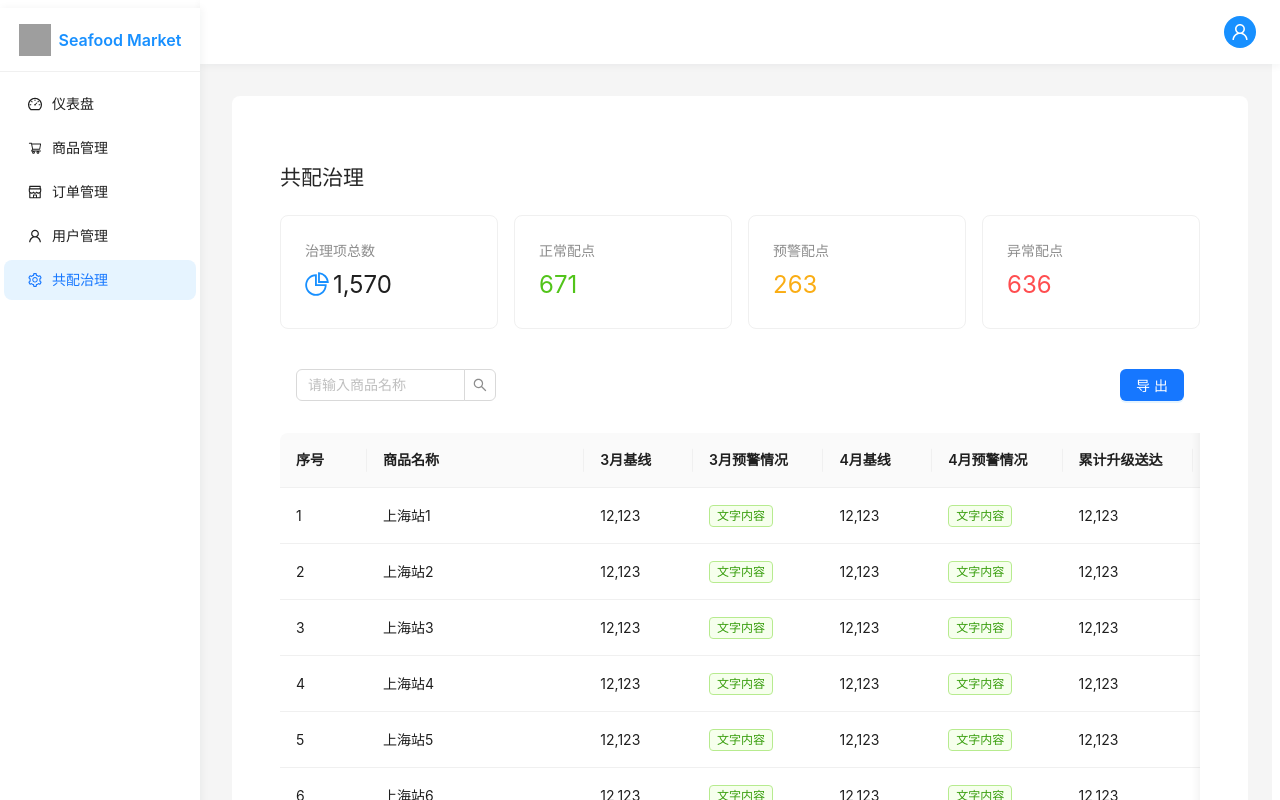
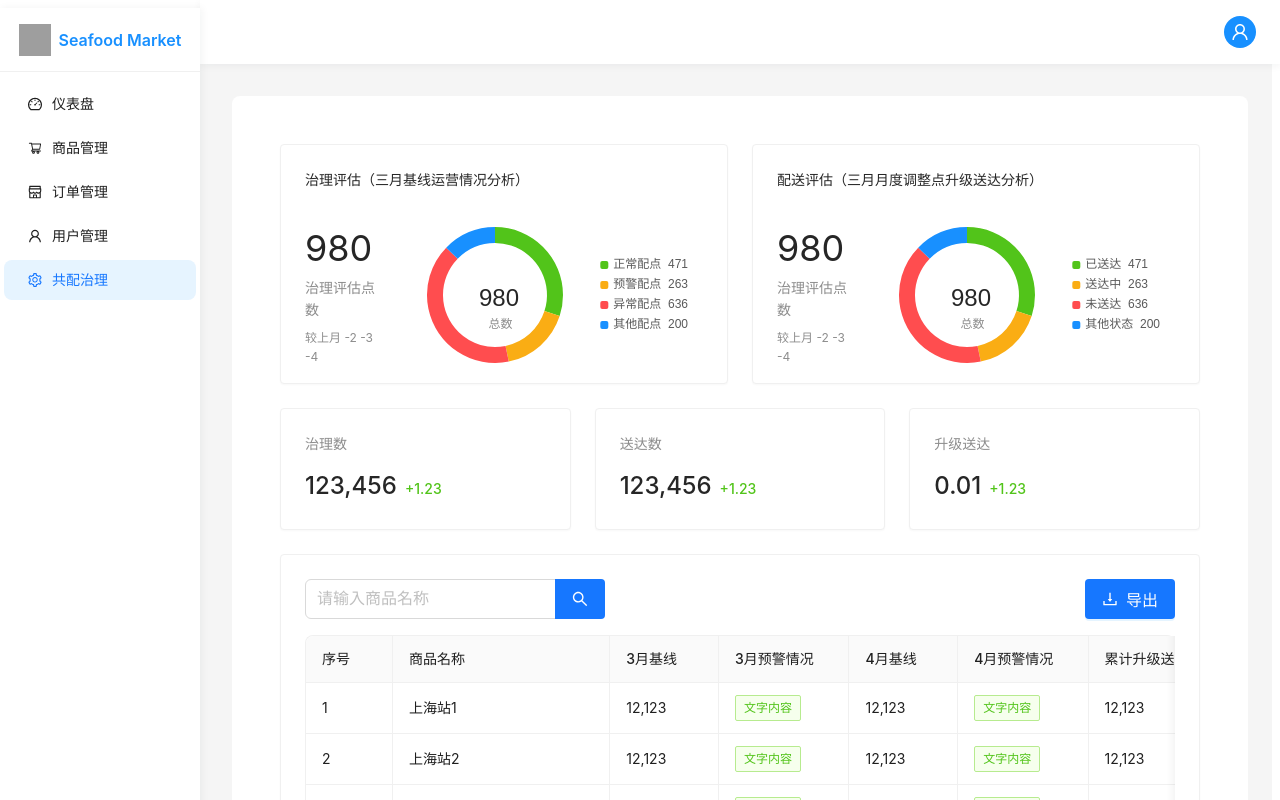
Before and after one commit to zzjdegit/seafood-marketplace-backend-react-ts, a React (Create React App) app: page /config-management in a window 1280 px wide. Shown: the top 800 px of the page. Built offline with nearby package versions, Linux system fonts and the light colour scheme; grey boxes are pictures that could not be loaded.

Commit message:
feat:调试共配治理模块的样式

```diff
--- a/package.json
+++ b/package.json
@@ -14,6 +14,8 @@
     "@ant-design/plots": "^2.3.3",
     "antd": "^5.15.0",
     "axios": "^1.6.7",
+    "echarts": "^5.6.0",
+    "echarts-for-react": "^3.0.2",
     "react": "^18.2.0",
     "react-dom": "^18.2.0",
     "react-query": "^3.39.3",
--- a/src/components/ConfigManagement/index.module.less
+++ b/src/components/ConfigManagement/index.module.less
@@ -1,45 +1,137 @@
-.config-management {
+.configManagement {
   padding: 24px;
 
-  h2 {
+  .overviewSection {
+    .overviewCard {
+      height: 240px;
+      background: #fff;
+
+      .cardTitle {
+        font-size: 14px;
+        color: rgba(0, 0, 0, 0.85);
         margin-bottom: 24px;
-    color: rgba(0, 0, 0, 0.85);
-    font-weight: 500;
       }
 
-  .statistics-row {
-    margin-bottom: 24px;
+      .cardContent {
+        display: flex;
+        justify-content: space-between;
+        align-items: center;
+        padding-bottom: 24px;
+        position: relative;
 
-    .ant-card {
-      border-radius: 8px;
+        .mainStats {
+          .number {
+            font-size: 36px;
+            color: rgba(0, 0, 0, 0.85);
+            line-height: 1.4;
+            margin-bottom: 4px;
+          }
 
+          .label {
+            color: rgba(0, 0, 0, 0.45);
+            font-size: 14px;
+
+            .subLabel {
+              margin-top: 8px;
+              font-size: 12px;
+            }
+          }
+        }
+
+        .pieChart {
+          position: relative;
+          flex: 1;
+          display: flex;
+          justify-content: flex-start;
+          align-items: center;
+          margin-right: 0;
+          min-width: 320px;
+        }
+      }
+    }
+
+    .statsCard {
+      :global {
+        .ant-statistic {
           .ant-statistic-title {
             color: rgba(0, 0, 0, 0.45);
             font-size: 14px;
+            margin-bottom: 12px;
           }
 
           .ant-statistic-content {
             color: rgba(0, 0, 0, 0.85);
             font-size: 24px;
+            font-weight: 500;
+
+            .ant-statistic-content-suffix {
+              font-size: 14px;
+              margin-left: 8px;
+            }
+          }
         }
       }
     }
 
-  .table-operations {
-    background: #fff;
-    padding: 16px;
-    border-radius: 8px;
+    .trend {
+      color: #52c41a;
+      font-size: 14px;
+    }
+  }
+
+  .tableOperations {
     margin-bottom: 16px;
+
+    :global {
+      .ant-input-search {
+        .ant-input {
+          border-radius: 4px;
+        }
+
+        .ant-input-search-button {
+          border-radius: 0 4px 4px 0;
+          height: 40px;
+        }
+      }
+
+      .ant-btn {
+        border-radius: 4px;
+        height: 40px;
+        padding: 0 16px;
+      }
+    }
+  }
+
+  :global {
+    .ant-card {
+      border-radius: 4px;
+      box-shadow: 0 1px 2px 0 rgba(0, 0, 0, 0.03);
     }
 
     .ant-table-wrapper {
-    background: #fff;
-    padding: 16px;
-    border-radius: 8px;
+      .ant-table {
+        border-radius: 4px;
 
         .ant-table-thead > tr > th {
           background: #fafafa;
           font-weight: 500;
+          padding: 12px 16px;
+        }
+
+        .ant-table-tbody > tr > td {
+          padding: 12px 16px;
+        }
+      }
+
+      .ant-table-pagination {
+        margin: 16px 0;
+      }
+    }
+
+    .ant-tag {
+      border-radius: 2px;
+      padding: 2px 8px;
+      font-size: 12px;
     }
   }
 }
--- a/src/components/ConfigManagement/index.tsx
+++ b/src/components/ConfigManagement/index.tsx
@@ -1,8 +1,9 @@
 import React, { useState, useEffect } from 'react';
 import { Card, Row, Col, Table, Input, Button, Tag, Statistic } from 'antd';
-import { PieChartOutlined, SearchOutlined } from '@ant-design/icons';
+import { SearchOutlined, DownloadOutlined } from '@ant-design/icons';
 import type { TablePaginationConfig } from 'antd/es/table';
 import type { FilterValue, SorterResult } from 'antd/es/table/interface';
+import ReactECharts from 'echarts-for-react';
 import styles from './index.module.less';
 
 interface ConfigStatistics {
@@ -10,6 +11,9 @@ interface ConfigStatistics {
   normalConfigs: number;
   warningConfigs: number;
   errorConfigs: number;
+  deliveryCount: number;
+  deliveryRate: number;
+  upgradeRate: number;
 }
 
 interface ConfigData {
@@ -30,13 +34,24 @@ interface ConfigData {
 const ConfigManagement: React.FC = () => {
   const [loading, setLoading] = useState(false);
   const [statistics, setStatistics] = useState<ConfigStatistics>({
-    totalConfigs: 1570,
+    totalConfigs: 980,
     normalConfigs: 671,
     warningConfigs: 263,
-    errorConfigs: 636
+    errorConfigs: 636,
+    deliveryCount: 123456,
+    deliveryRate: 123456,
+    upgradeRate: 0.01
   });
   const [searchText, setSearchText] = useState('');
   const [data, setData] = useState<ConfigData[]>([]);
+  const [pagination, setPagination] = useState<TablePaginationConfig>({
+    current: 1,
+    pageSize: 10,
+    total: 0,
+    showSizeChanger: true,
+    showQuickJumper: true,
+    showTotal: (total) => `共 ${total} 条`,
+  });
 
   useEffect(() => {
     // 模拟加载数据
@@ -56,150 +71,359 @@ const ConfigManagement: React.FC = () => {
       failureTime: '文字内容',
     }));
     setData(mockData);
+    setPagination(prev => ({ ...prev, total: mockData.length }));
     setLoading(false);
   }, []);
 
   const handleSearch = (value: string) => {
     setSearchText(value);
-    const filteredData = data.filter(item =>
-      item.name.toLowerCase().includes(value.toLowerCase())
-    );
-    setData(filteredData);
+    // 实现搜索逻辑
   };
+
+  const handleTableChange = (
+    pagination: TablePaginationConfig,
+    filters: Record<string, FilterValue | null>,
+    sorter: SorterResult<ConfigData> | SorterResult<ConfigData>[]
+  ) => {
+    setPagination(pagination);
+    // 实现表格变化逻辑
+  };
+
+  const handleExport = () => {
+    // 实现导出逻辑
+  };
+
+  const getGovernancePieOption = () => ({
+    tooltip: {
+      trigger: 'item',
+      formatter: '{b}: {c} ({d}%)'
+    },
+    legend: {
+      show: true,
+      orient: 'vertical',
+      right: 10,
+      top: 'middle',
+      itemWidth: 8,
+      itemHeight: 8,
+      itemGap: 8,
+      textStyle: {
+        fontSize: 12,
+        color: 'rgba(0, 0, 0, 0.65)'
+      },
+      formatter: (name: string) => {
+        const data = [
+          { name: '正常配点', value: 471 },
+          { name: '预警配点', value: 263 },
+          { name: '异常配点', value: 636 },
+          { name: '其他配点', value: 200 }
+        ];
+        const item = data.find(item => item.name === name);
+        return `${name}  ${item?.value}`;
+      }
+    },
+    graphic: {
+      elements: [
+        {
+          type: 'text',
+          left: '30%',
+          top: '45%',
+          style: {
+            text: '980',
+            fontSize: 24,
+            fontWeight: 'normal',
+            lineDash: [0, 200],
+            lineDashOffset: 0,
+            fill: 'rgba(0,0,0,0.85)',
+            textAlign: 'center'
+          }
+        },
+        {
+          type: 'text',
+          left: '33%',
+          top: '65%',
+          style: {
+            text: '总数',
+            fontSize: 12,
+            fontWeight: 'normal',
+            fill: 'rgba(0,0,0,0.45)',
+            textAlign: 'center'
+          }
+        }
+      ]
+    },
+    color: ['#52C41A', '#FAAD14', '#FF4D4F', '#1890FF'],
+    series: [
+      {
+        name: '治理评估',
+        type: 'pie',
+        radius: ['65%', '85%'],
+        center: ['35%', '50%'],
+        avoidLabelOverlap: false,
+        label: {
+          show: false
+        },
+        labelLine: {
+          show: false
+        },
+        data: [
+          { value: 471, name: '正常配点' },
+          { value: 263, name: '预警配点' },
+          { value: 636, name: '异常配点' },
+          { value: 200, name: '其他配点' }
+        ]
+      }
+    ]
+  });
+
+  const getDeliveryPieOption = () => ({
+    tooltip: {
+      trigger: 'item',
+      formatter: '{b}: {c} ({d}%)'
+    },
+    legend: {
+      show: true,
+      orient: 'vertical',
+      right: 10,
+      top: 'middle',
+      itemWidth: 8,
+      itemHeight: 8,
+      itemGap: 8,
+      textStyle: {
+        fontSize: 12,
+        color: 'rgba(0, 0, 0, 0.65)'
+      },
+      formatter: (name: string) => {
+        const data = [
+          { name: '已送达', value: 471 },
+          { name: '送达中', value: 263 },
+          { name: '未送达', value: 636 },
+          { name: '其他状态', value: 200 }
+        ];
+        const item = data.find(item => item.name === name);
+        return `${name}  ${item?.value}`;
+      }
+    },
+    graphic: {
+      elements: [
+        {
+          type: 'text',
+          left: '30%',
+          top: '45%',
+          style: {
+            text: '980',
+            fontSize: 24,
+            fontWeight: 'normal',
+            lineDash: [0, 200],
+            lineDashOffset: 0,
+            fill: 'rgba(0,0,0,0.85)',
+            textAlign: 'center'
+          }
+        },
+        {
+          type: 'text',
+          left: '33%',
+          top: '65%',
+          style: {
+            text: '总数',
+            fontSize: 12,
+            fontWeight: 'normal',
+            fill: 'rgba(0,0,0,0.45)',
+            textAlign: 'center'
+          }
+        }
+      ]
+    },
+    color: ['#52C41A', '#FAAD14', '#FF4D4F', '#1890FF'],
+    series: [
+      {
+        name: '配送评估',
+        type: 'pie',
+        radius: ['65%', '85%'],
+        center: ['35%', '50%'],
+        avoidLabelOverlap: false,
+        label: {
+          show: false
+        },
+        labelLine: {
+          show: false
+        },
+        data: [
+          { value: 471, name: '已送达' },
+          { value: 263, name: '送达中' },
+          { value: 636, name: '未送达' },
+          { value: 200, name: '其他状态' }
+        ]
+      }
+    ]
+  });
 
   const columns = [
     {
       title: '序号',
       dataIndex: 'id',
-      key: 'id',
       width: 80,
+      fixed: 'left' as const,
     },
     {
       title: '商品名称',
       dataIndex: 'name',
-      key: 'name',
       width: 200,
+      fixed: 'left' as const,
     },
     {
       title: '3月基线',
       dataIndex: 'march',
-      key: 'march',
       width: 100,
     },
     {
       title: '3月预警情况',
       dataIndex: 'marchWarning',
-      key: 'marchWarning',
       width: 120,
       render: (text: string) => (
-        <Tag color={text === '文字内容' ? 'green' : 'red'}>{text}</Tag>
+        <Tag color="success">{text}</Tag>
       ),
     },
     {
       title: '4月基线',
       dataIndex: 'april',
-      key: 'april',
       width: 100,
     },
     {
       title: '4月预警情况',
       dataIndex: 'aprilWarning',
-      key: 'aprilWarning',
       width: 120,
       render: (text: string) => (
-        <Tag color={text === '文字内容' ? 'green' : 'red'}>{text}</Tag>
+        <Tag color="success">{text}</Tag>
       ),
     },
     {
       title: '累计升级送达',
       dataIndex: 'totalDelivery',
-      key: 'totalDelivery',
       width: 120,
     },
     {
       title: '升级送达状态',
       dataIndex: 'upgradeDelivery',
-      key: 'upgradeDelivery',
       width: 120,
       render: (text: string) => (
-        <Tag color={text === '文字内容' ? 'blue' : 'orange'}>{text}</Tag>
+        <Tag color="processing">{text}</Tag>
       ),
     },
     {
       title: '最后送达时间',
       dataIndex: 'lastDeliveryTime',
-      key: 'lastDeliveryTime',
       width: 150,
     },
     {
       title: '送达状态判例',
       dataIndex: 'deliveryStatus',
-      key: 'deliveryStatus',
       width: 120,
     },
     {
       title: '生效时间',
       dataIndex: 'failureTime',
-      key: 'failureTime',
       width: 150,
     },
   ];
 
   return (
-    <div className={styles['config-management']}>
-      <h2>共配治理</h2>
-
-      <Row gutter={[16, 16]} className={styles['statistics-row']}>
-        <Col span={6}>
-          <Card>
+    <div className={styles.configManagement}>
+      <div className={styles.overviewSection}>
+        <Row gutter={[24, 24]}>
+          <Col span={12}>
+            <Card variant="outlined" className={styles.overviewCard}>
+              <div className={styles.cardTitle}>治理评估（三月基线运营情况分析）</div>
+              <div className={styles.cardContent}>
+                <div className={styles.mainStats}>
+                  <div className={styles.number}>{statistics.totalConfigs}</div>
+                  <div className={styles.label}>
+                    <div>治理评估点数</div>
+                    <div className={styles.subLabel}>较上月 -2 -3 -4</div>
+                  </div>
+                </div>
+                <div className={styles.pieChart}>
+                  <ReactECharts
+                    option={getGovernancePieOption()}
+                    style={{ height: 160, width: 330 }}
+                  />
+                </div>
+              </div>
+            </Card>
+          </Col>
+          <Col span={12}>
+            <Card variant="outlined" className={styles.overviewCard}>
+              <div className={styles.cardTitle}>配送评估（三月月度调整点升级送达分析）</div>
+              <div className={styles.cardContent}>
+                <div className={styles.mainStats}>
+                  <div className={styles.number}>{statistics.totalConfigs}</div>
+                  <div className={styles.label}>
+                    <div>治理评估点数</div>
+                    <div className={styles.subLabel}>较上月 -2 -3 -4</div>
+                  </div>
+                </div>
+                <div className={styles.pieChart}>
+                  <ReactECharts
+                    option={getDeliveryPieOption()}
+                    style={{ height: 160, width: 330 }}
+                  />
+                </div>
+              </div>
+            </Card>
+          </Col>
+        </Row>
+        <Row gutter={[24, 24]} style={{ marginTop: 24 }}>
+          <Col span={8}>
+            <Card variant="outlined" className={styles.statsCard}>
               <Statistic
-              title="治理项总数"
-              value={statistics.totalConfigs}
-              prefix={<PieChartOutlined style={{ color: '#1890ff' }} />}
+                title="治理数"
+                value={statistics.deliveryCount}
+                suffix={<span className={styles.trend}>+1.23</span>}
               />
             </Card>
           </Col>
-        <Col span={6}>
-          <Card>
+          <Col span={8}>
+            <Card variant="outlined" className={styles.statsCard}>
               <Statistic
-              title="正常配点"
-              value={statistics.normalConfigs}
-              valueStyle={{ color: '#52c41a' }}
+                title="送达数"
+                value={statistics.deliveryRate}
+                suffix={<span className={styles.trend}>+1.23</span>}
               />
             </Card>
           </Col>
-        <Col span={6}>
-          <Card>
+          <Col span={8}>
+            <Card variant="outlined" className={styles.statsCard}>
               <Statistic
-              title="预警配点"
-              value={statistics.warningConfigs}
-              valueStyle={{ color: '#faad14' }}
-            />
-          </Card>
-        </Col>
-        <Col span={6}>
-          <Card>
-            <Statistic
-              title="异常配点"
-              value={statistics.errorConfigs}
-              valueStyle={{ color: '#ff4d4f' }}
+                title="升级送达"
+                value={statistics.upgradeRate}
+                suffix={<span className={styles.trend}>+1.23</span>}
               />
             </Card>
           </Col>
         </Row>
+      </div>
 
-      <div className={styles['table-operations']}>
+      <Card variant="outlined" style={{ marginTop: 24 }}>
+        <div className={styles.tableOperations}>
           <Row justify="space-between" align="middle">
             <Col>
               <Input.Search
                 placeholder="请输入商品名称"
-              style={{ width: 200 }}
+                style={{ width: 300 }}
                 onSearch={handleSearch}
+                enterButton={<SearchOutlined />}
                 allowClear
+                size="large"
               />
             </Col>
             <Col>
-            <Button type="primary">导出</Button>
+              <Button
+                type="primary"
+                icon={<DownloadOutlined />}
+                onClick={handleExport}
+                size="large"
+              >
+                导出
+              </Button>
             </Col>
           </Row>
         </div>
@@ -208,14 +432,13 @@ const ConfigManagement: React.FC = () => {
           columns={columns}
           dataSource={data}
           loading={loading}
+          pagination={pagination}
+          onChange={handleTableChange}
           scroll={{ x: 1500 }}
-        pagination={{
-          total: data.length,
-          showSizeChanger: true,
-          showQuickJumper: true,
-          showTotal: (total) => `共 ${total} 条`,
-        }}
+          size="middle"
+          bordered
         />
+      </Card>
     </div>
   );
 };
```
Also changed, not shown: 1 other file (tests, documents, lock files or other folders). Lines whose indentation alone changed are shown as unchanged.
